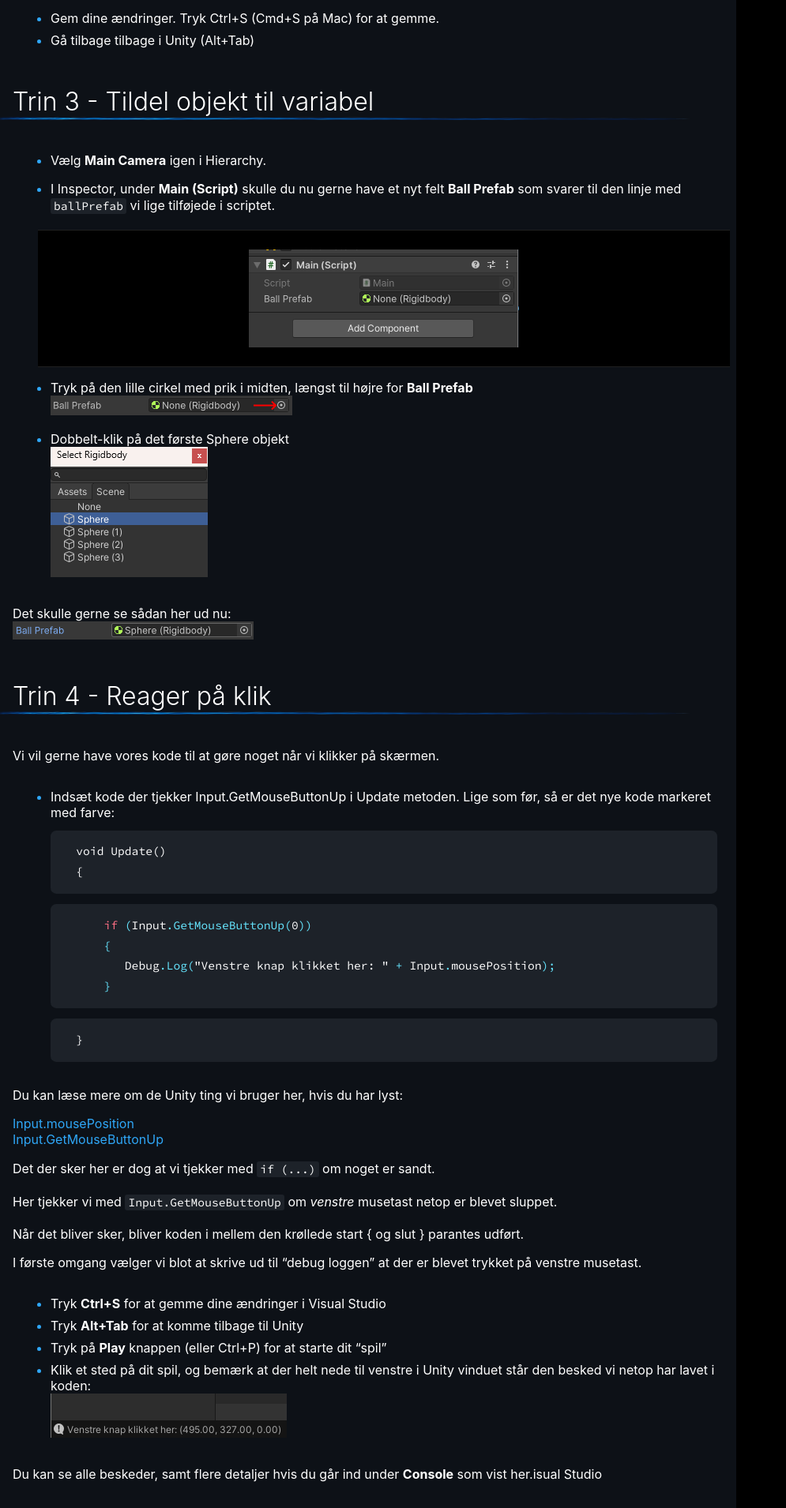
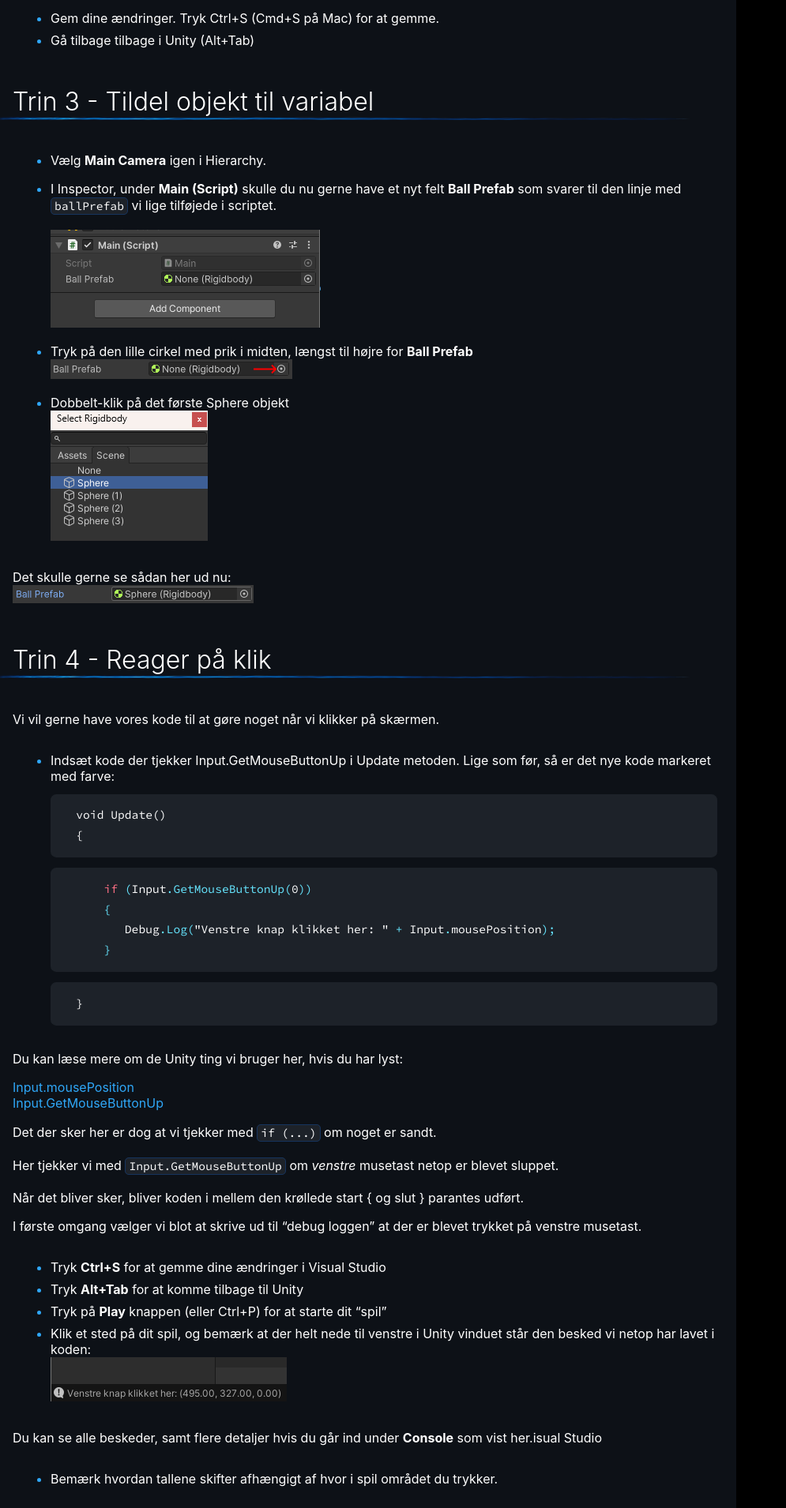
Before and after one commit to marpor/codingpirates, a Jekyll site: the page built from unity/lights_and_balls2/index.md, in a window 1280 px wide. Shown: the part 3294-5204 px from the top of the page at 79% size, without its empty margins (0-995 px from the left). Built offline with Jekyll 4.4.1, drawn with Linux system fonts in a browser that asks for light colours; our own code applies the rules of GitHub Pages for plain Markdown files.

Commit message:
Style tweaks

```diff
--- a/assets/css/main.scss
+++ b/assets/css/main.scss
@@ -57,20 +57,20 @@ main > h1:first-of-type::after {
 }
 
 /* This matches images and videos that are on their own line with no surrounding text. */
-main p > img:only-child,
-main p > video:only-child {
+main > p > img:only-child,
+main > p > video:only-child {
     display: block;
     margin: 1.5em auto;
 }
 
 // Limit video width (they have a fullscreen button anyway)
-main p > video:only-child {
+main > p > video:only-child {
     max-width: 600px;
 }
 
 /* This matches the enclosing p for the images and videos with no surrounding text. */
-p:has(> img:only-child),
-p:has(> video:only-child) {
+main > p:has(> img:only-child),
+main > p:has(> video:only-child) {
     background: black;
     margin: 1em -1em;
     border: 1px solid #ffffff20;
@@ -160,7 +160,9 @@ code:not(pre code) {
     background: var(--code-background-color);
     padding: 1px 4px;
     font-weight: 400;
-    border-radius: 3px;
+    border-radius: 5px;
+//    border: 1px solid var(--primary);
+    border: 1px solid var(--primary3);
 }
 
 pre {
@@ -202,7 +204,7 @@ code {
     .comment, .c1 {
 /*        color: #cdcfd2;*/
         color: #63c259; /* default grey is really too subtle */
-        font-weight: bold;
+//        font-weight: bold;
     }
     .string {
         color: #ffeda1;
```
